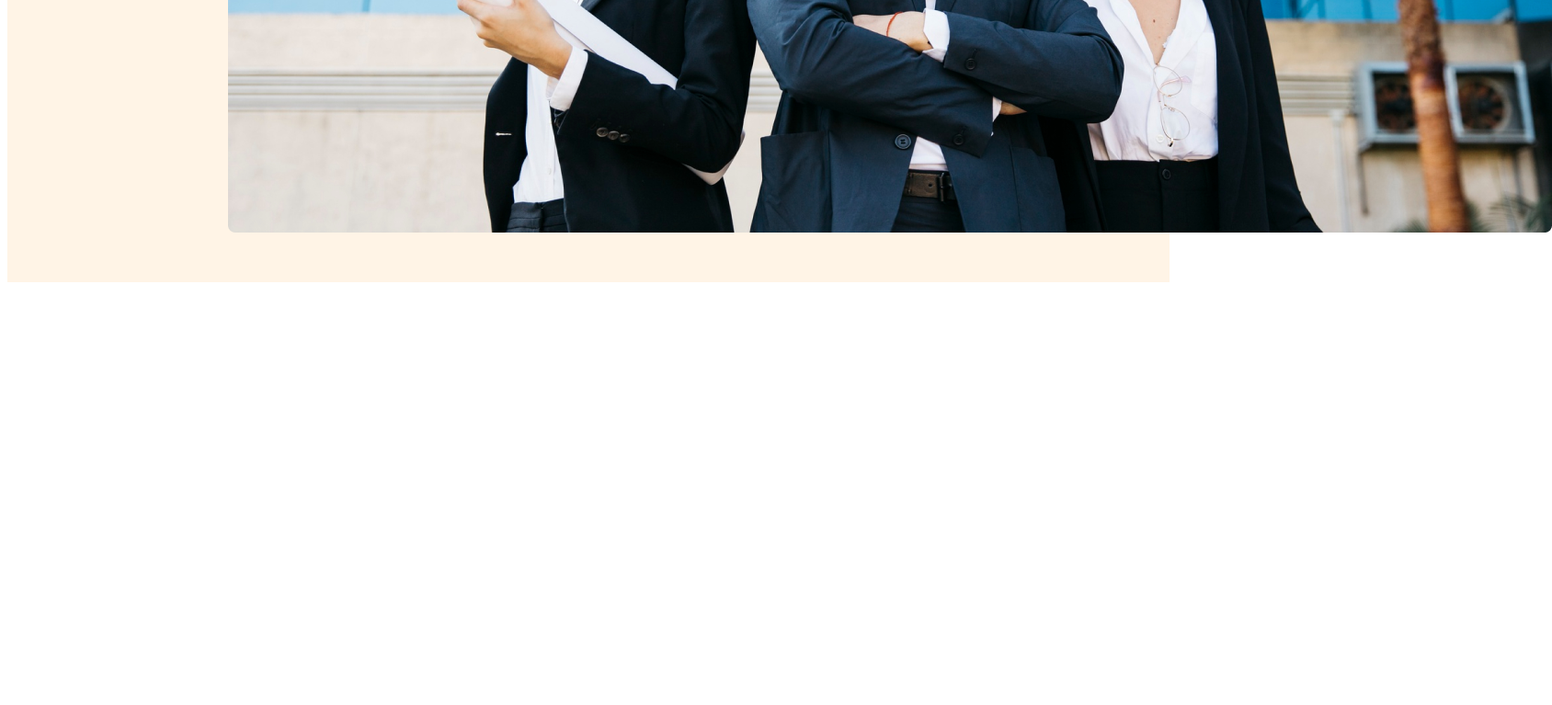
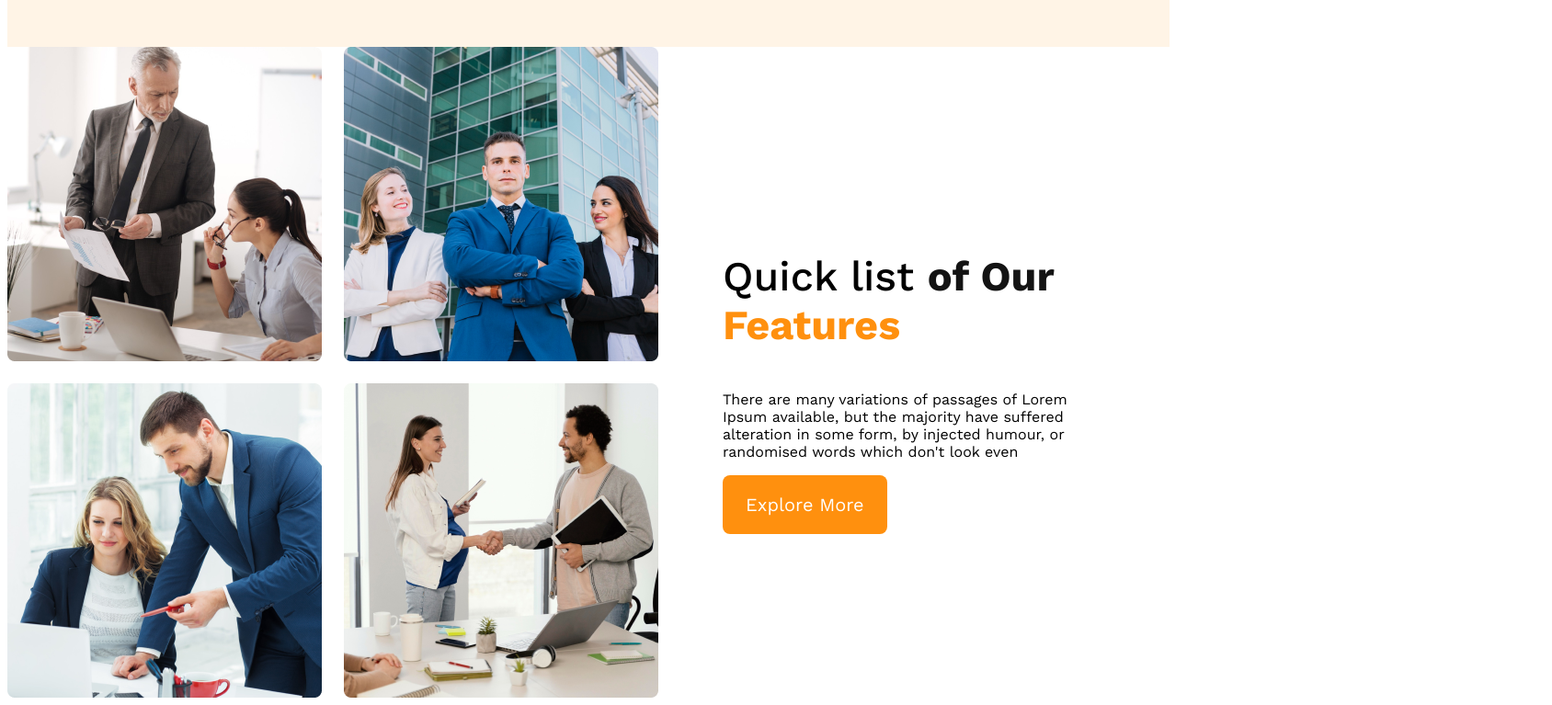
Before and after one commit to Nahidul-Islam-Siam/G3-Architecrure, a plain HTML site: page index.html in a window 1280 px wide. Shown: the part 960-1727 px from the top of the page at 92% size, 1688 px wide, since content can reach past the window. Before the commit the page ends 1275 px from the top, so only its background shows below. Drawn offline with nearby package versions, Linux system fonts and the light colour scheme.

Commit message:
added teams section

```diff
--- a/index.html
+++ b/index.html
@@ -26,14 +26,26 @@
 <div class="banner">
     <div class="banner-content">
         <h1 class="banner-title">Brand New Group of Architects</h1>
-    <p class="banner-description">There are many variations of passages of Lorem Ipsum available, but the majority have suffered alteration in some form, by injected humour, or randomised words which don't look even</p>
+    <p class="text-light-gray">There are many variations of passages of Lorem Ipsum available, but the majority have suffered alteration in some form, by injected humour, or randomised words which don't look even</p>
     <button class="btn-primary">Explore More</button>
     </div>
-    <img src="images/banner.png" alt="">
+    <img src="images/banner.png" alt="" class="banner-img">
 </div>
     </header>
 <main>
-
+<section class="teams-container">
+    <div class="teams-img-container">
+<img src="images/team1.png" alt="">
+<img src="images/team2.png" alt="">
+<img src="images/team3.png" alt="">
+<img src="images/team4.png" alt="">
+    </div>
+    <div class="teams-content">
+        <h3 class="teams-title"><span class="quick-list-text-light-gray">Quick list </span><span class="of-our">of Our</span> <span class="text-feature">Features</span></h3>
+        <p class="teams-description">There are many variations of passages of Lorem Ipsum available, but the majority have suffered alteration in some form, by injected humour, or randomised words which don't look even</p>
+        <button class="btn-primary">Explore More</button>
+    </div>
+</section>
 </main>
 <footer>
 
--- a/style.css
+++ b/style.css
@@ -1,9 +1,18 @@
 * {
   font-family: "Work Sans", sans-serif;
 }
+.text-light-gray{
+    color: #727272;
+}
 /* button */
-.btn-primary{
-
+.btn-primary {
+  border-radius: 8px;
+  background: #ff900e;
+  padding: 20px 25px;
+  color: #fff;
+  font-size: 1.25rem;
+  cursor: pointer;
+  border: 0;
 }
 /* header */
 header {
@@ -34,16 +43,91 @@ nav li a {
   text-decoration: none;
   color: #500e0e;
 }
-.banner-content{
+.banner-content {
   min-width: 800px;
   text-align: center;
   margin: 0 auto;
 }
-.banner-title{
+.banner-title {
   font-size: 4rem;
   font-weight: 700;
   color: #131313;
 }
-.banner-description{
+.text-light-gray {
   color: #727272;
 }
+.banner-img {
+  width: 100%;
+  margin-top: 20px;
+}
+/* Responsive media quiry */
+/* mobile device */
+
+/* main style */
+main {
+  max-width: 1440px;
+  margin: 0 auto;
+}
+
+/* teams style */
+.teams-container {
+  display: flex;
+  align-items: center;
+}
+.teams-img-container {
+  display: grid;
+  grid-template-columns: repeat(2, 1fr);
+  gap: 1.5rem;
+}
+.teams-content {
+  padding-right: 70px;
+  padding-left: 70px;
+}
+.teams-title {
+  font-size: 2.8rem;
+}
+.teams-title .quick-list-text-light-gray {
+
+  font-size: 45px;
+  font-weight: 500;
+}
+.teams-title .of-our {
+  color: #131313;
+
+  font-size: 45px;
+
+  font-weight: 700;
+}
+.teams-title .text-feature {
+  color: #ff900e;
+  font-family: Work Sans;
+  font-size: 45px;
+
+  font-weight: 700;
+}
+
+
+
+@media screen and (max-width: 576px) {
+    header {
+      padding: 20px;
+    }
+    nav {
+      flex-direction: column;
+    }
+    nav > ul {
+      flex-direction: column;
+    }
+  }
+  /* tablet or medium devices */
+  @media screen and (min-width: 576px) and (max-width: 960px) {
+    header {
+      padding: 50px;
+    }
+    nav, .teams-container{
+      flex-direction: column;
+    }
+    nav > ul {
+      flex-direction: column;
+    }
+  }
```
Lines whose indentation alone changed are shown as unchanged.
